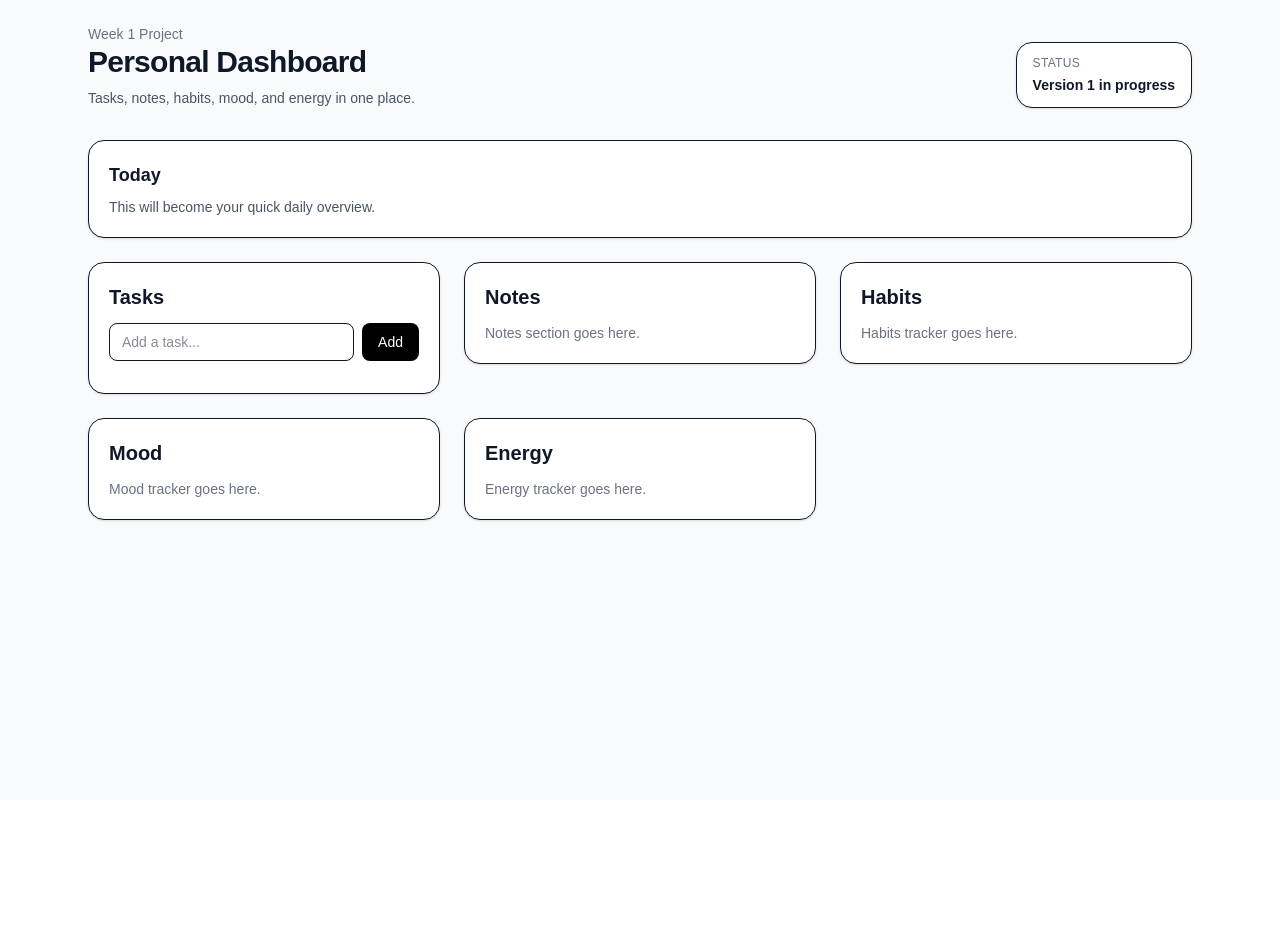
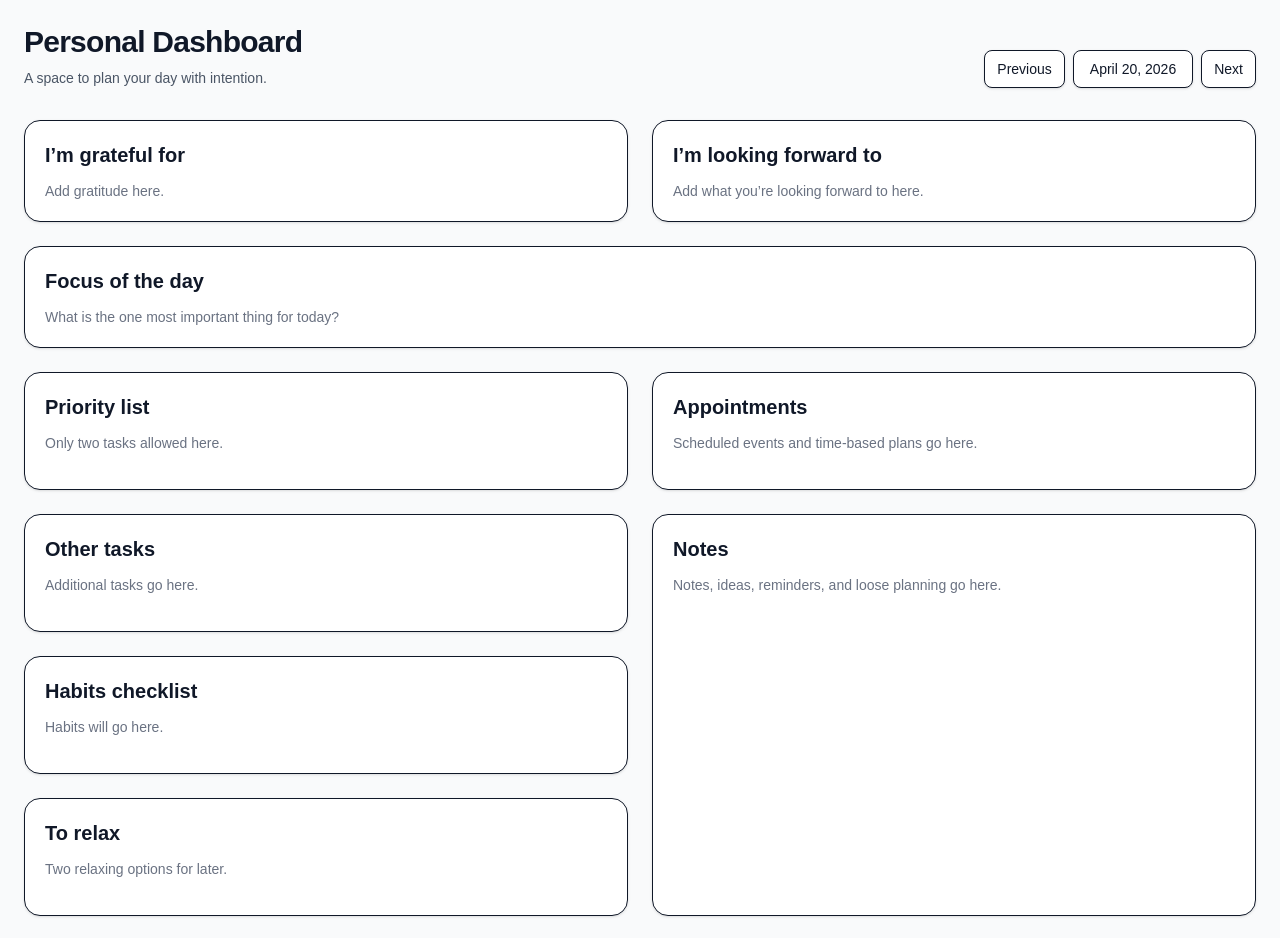
Before and after one commit to zolotavina/personal-dashboard, a Next.js app: page / in a window 1280 px wide. Shown: the top 938 px of the page. Before the commit the page ends 800 px from the top, so only its background shows below. Built offline with nearby package versions, Linux system fonts and the light colour scheme.

Commit message:
Refine daily planner layout and balance columns

```diff
--- a/src/app/page.tsx
+++ b/src/app/page.tsx
@@ -1,59 +1,109 @@
 import SectionCard from "@/components/SectionCard";
-import TaskList from "@/components/TaskList";
 
 export default function Home() {
   return (
     <main className="min-h-screen bg-gray-50 text-gray-900">
-      <div className="mx-auto max-w-6xl p-6">
+      <div className="mx-auto max-w-7xl p-6">
         <header className="mb-8 flex flex-col gap-4 md:flex-row md:items-end md:justify-between">
           <div>
-            <p className="text-sm font-medium text-gray-500">Week 1 Project</p>
             <h1 className="text-3xl font-bold tracking-tight">
               Personal Dashboard
             </h1>
             <p className="mt-2 text-sm text-gray-600">
-              Tasks, notes, habits, mood, and energy in one place.
+              A space to plan your day with intention.
             </p>
           </div>
 
-          <div className="rounded-2xl border bg-white px-4 py-3 shadow-sm">
-            <p className="text-xs font-medium uppercase tracking-wide text-gray-500">
-              Status
-            </p>
-            <p className="mt-1 text-sm font-semibold text-gray-900">
-              Version 1 in progress
-            </p>
+          <div className="flex items-center gap-2">
+            <button className="rounded-lg border bg-white px-3 py-2 text-sm shadow-sm">
+              Previous
+            </button>
+            <div className="rounded-lg border bg-white px-4 py-2 text-sm font-medium shadow-sm">
+              April 20, 2026
+            </div>
+            <button className="rounded-lg border bg-white px-3 py-2 text-sm shadow-sm">
+              Next
+            </button>
           </div>
         </header>
 
+        <section className="mb-6 grid gap-6 md:grid-cols-2">
+          <SectionCard title="I’m grateful for">
+            <p className="text-sm text-gray-500">Add gratitude here.</p>
+          </SectionCard>
+
+          <SectionCard title="I’m looking forward to">
+            <p className="text-sm text-gray-500">
+              Add what you’re looking forward to here.
+            </p>
+          </SectionCard>
+        </section>
+
         <section className="mb-6">
-          <div className="rounded-2xl border bg-white p-5 shadow-sm">
-            <h2 className="text-lg font-semibold">Today</h2>
-            <p className="mt-2 text-sm text-gray-600">
-              This will become your quick daily overview.
+          <SectionCard title="Focus of the day">
+            <p className="text-sm text-gray-500">
+              What is the one most important thing for today?
+            </p>
+          </SectionCard>
+        </section>
+
+        <section className="mb-6 grid gap-6 lg:grid-cols-2">
+          <div className="grid gap-6">
+            <SectionCard title="Priority list">
+              <p className="text-sm text-gray-500">
+                Only two tasks allowed here.
+              </p>
+            </SectionCard>
+
+            <SectionCard title="Other tasks">
+              <p className="text-sm text-gray-500">Additional tasks go here.</p>
+            </SectionCard>
+
+            <SectionCard title="Habits checklist">
+              <p className="text-sm text-gray-500">Habits will go here.</p>
+            </SectionCard>
+
+            <SectionCard title="To relax">
+              <p className="text-sm text-gray-500">
+                Two relaxing options for later.
+              </p>
+            </SectionCard>
+          </div>
+
+          <div className="grid gap-6 lg:grid-rows-[repeat(4,minmax(0,1fr))]">
+            <SectionCard title="Appointments">
+              <p className="text-sm text-gray-500">
+                Scheduled events and time-based plans go here.
+              </p>
+            </SectionCard>
+
+            <div className="lg:row-span-3">
+              <SectionCard title="Notes">
+                <div className="h-full min-h-[20rem]">
+                  <p className="text-sm text-gray-500">
+                    Notes, ideas, reminders, and loose planning go here.
+                  </p>
+                </div>
+              </SectionCard>
+            </div>
+          </div>
+        </section>
+
+        <section className="mb-6">
+          <div className="rounded-2xl border bg-white px-6 py-5 text-center shadow-sm">
+            <p className="text-sm italic text-gray-600">
+              “A calm day starts with a clear plan.”
             </p>
           </div>
         </section>
 
-        <section className="grid items-start gap-6 md:grid-cols-2 xl:grid-cols-3">
-          <SectionCard title="Tasks">
-            <TaskList />
-          </SectionCard>
-
-          <SectionCard title="Notes">
-            <p className="text-sm text-gray-500">Notes section goes here.</p>
-          </SectionCard>
-
-          <SectionCard title="Habits">
-            <p className="text-sm text-gray-500">Habits tracker goes here.</p>
-          </SectionCard>
-
-          <SectionCard title="Mood">
-            <p className="text-sm text-gray-500">Mood tracker goes here.</p>
-          </SectionCard>
-
-          <SectionCard title="Energy">
-            <p className="text-sm text-gray-500">Energy tracker goes here.</p>
+        <section>
+          <SectionCard title="Thoughts, ideas & wins of the day">
+            <div className="min-h-[10rem]">
+              <p className="text-sm text-gray-500">
+                Evening reflection will go here.
+              </p>
+            </div>
           </SectionCard>
         </section>
       </div>
--- a/src/components/SectionCard.tsx
+++ b/src/components/SectionCard.tsx
@@ -8,7 +8,7 @@ export default function SectionCard({
   children,
 }: SectionCardProps) {
   return (
-    <div className="rounded-2xl border bg-white p-5 shadow-sm">
+    <div className="h-full rounded-2xl border bg-white p-5 shadow-sm">
       <h2 className="mb-3 text-xl font-semibold">{title}</h2>
       {children}
     </div>
```
